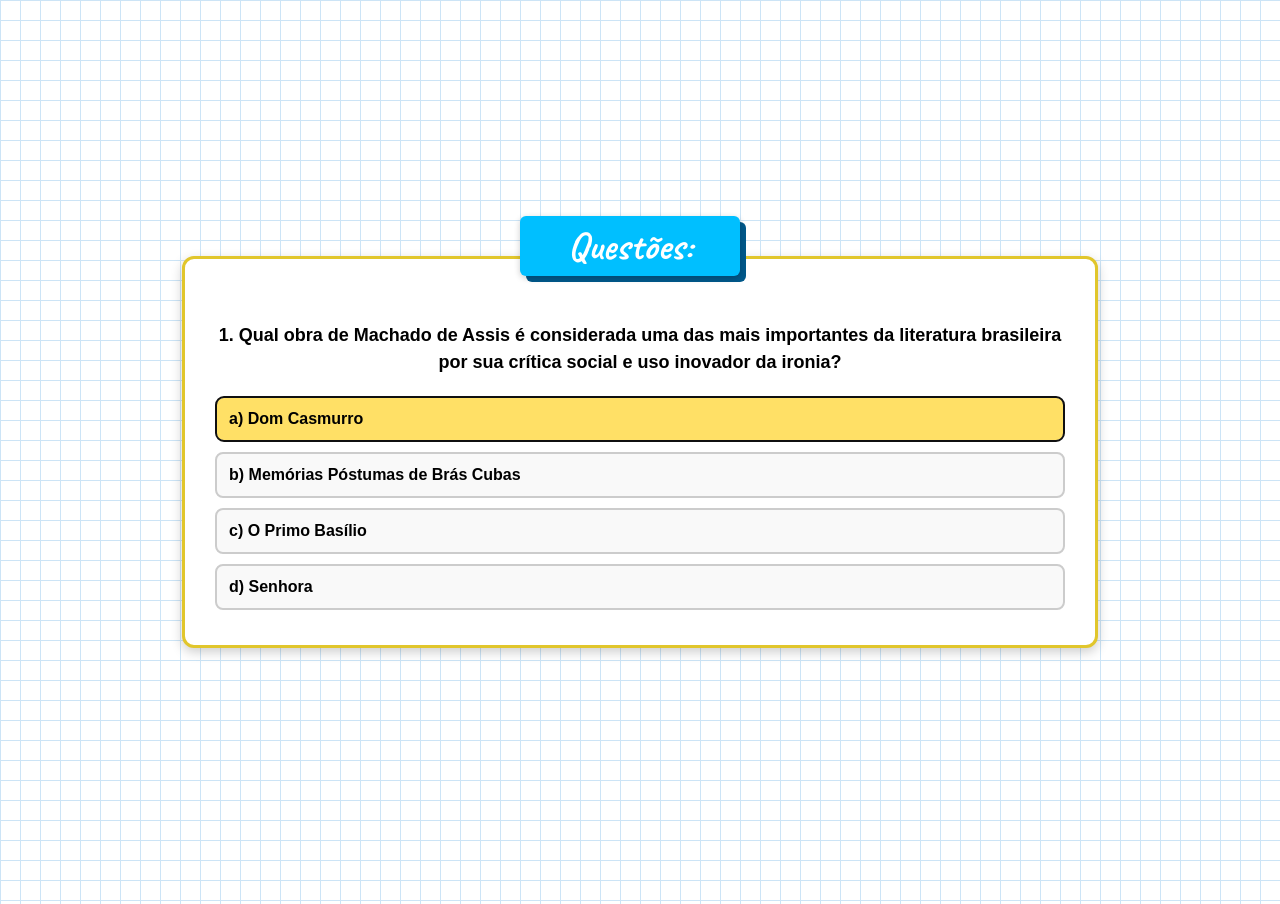
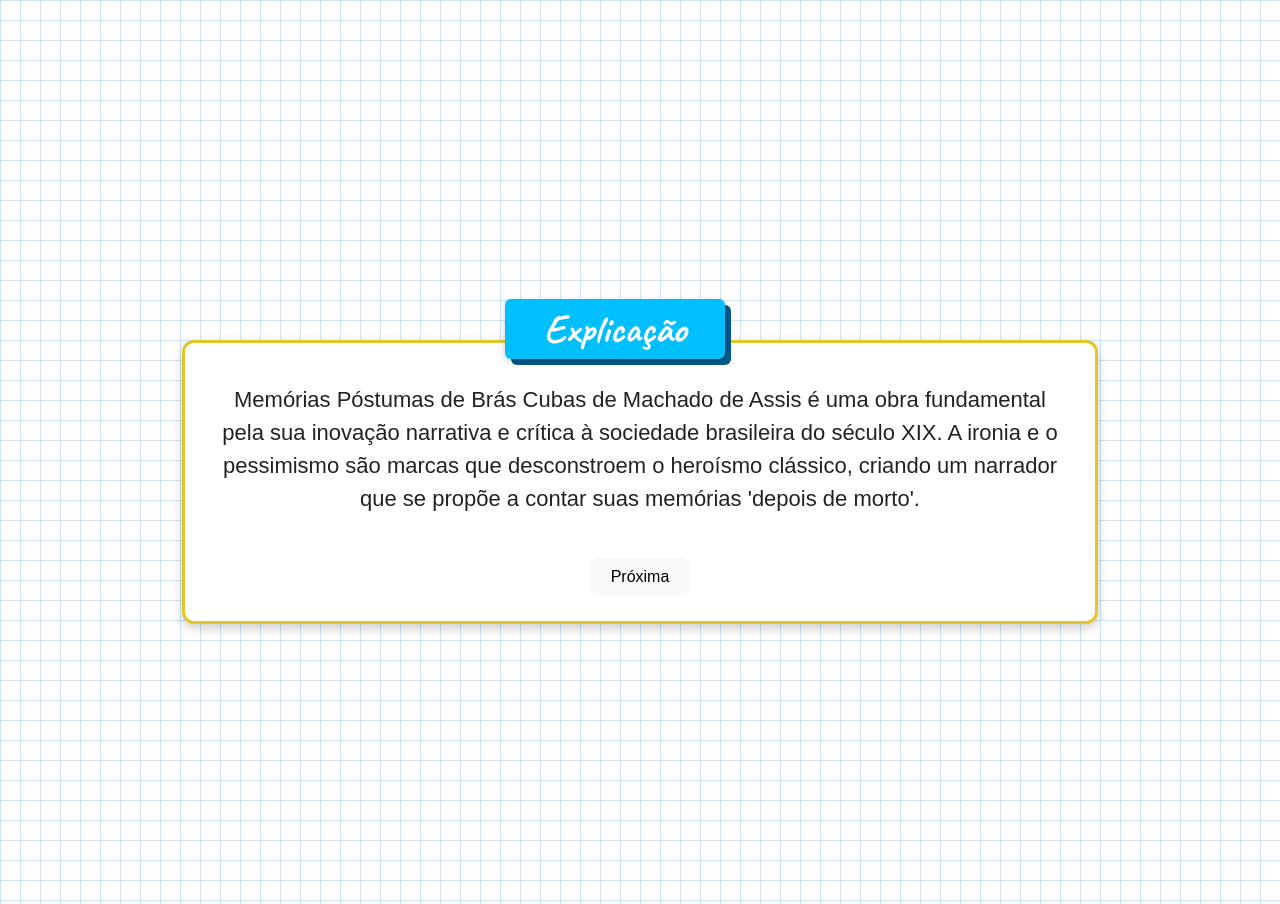
Before and after one commit to Engenharia-Letras/universo-estetico-literario, a React (Vite) app: page / in a window 1280 px wide. Both pictures are taken after a click on the button "a) Dom Casmurro". Built offline with nearby package versions, Linux system fonts and the light colour scheme.

Commit message:
feat: cria cards de explicação e resultado, e adiciona lógica para navegação entre questões

```diff
--- a/src/App.jsx
+++ b/src/App.jsx
@@ -1,12 +1,44 @@
+import { useState } from "react";
+import questions from "./data/questions";
+import QuizCard from "./components/QuizCard";
+import ExplanationCard from "./components/ExplanationCard";
+import QuizResult from "./components/QuizResult";
 import "./App.css";
-import QuizCard from "./components/QuizCard";
 
 function App() {
+  const [current, setCurrent] = useState(0);
+  const [showExplanation, setShowExplanation] = useState(false);
+  const [score, setScore] = useState(0);
+
+  const handleSelect = (selectedIdx) => {
+    if (selectedIdx === questions[current].correctIndex) {
+      setScore((s) => s + 1);
+    }
+    setShowExplanation(true);
+  };
+
+  const handleNext = () => {
+    setShowExplanation(false);
+    setCurrent((c) => c + 1);
+  };
+
+  if (current >= questions.length) {
+    return <QuizResult score={score} total={questions.length} />;
+  }
+
   return (
-    <>
-      <QuizCard />
-    </>
+    <div className="quiz-wrapper">
+      {!showExplanation ? (
+        <QuizCard questionObj={questions[current]} onSelect={handleSelect} />
+      ) : (
+        <ExplanationCard
+          explanation={questions[current].explanation}
+          onNext={handleNext}
+          current={current + 1}
+          total={questions.length}
+        />
+      )}
+    </div>
   );
 }
-
 export default App;
--- /dev/null
+++ b/src/components/ExplanationCard.jsx
@@ -0,0 +1,21 @@
+import QuestionHeader from "./QuestionHeader";
+import "./QuizCard.css";
+
+export default function ExplanationCard({
+  explanation,
+  onNext,
+  current,
+  total,
+}) {
+  return (
+    <div className="quiz-card">
+      <QuestionHeader type="explanation" current={current} total={total} />
+      {/* <h2 className="quiz-question">Explicação</h2> */}
+      <div className="explanation-text">{explanation}</div>
+      <br />
+      <button className="next-btn" onClick={onNext}>
+        Próxima
+      </button>
+    </div>
+  );
+}
--- a/src/components/OptionButton.jsx
+++ b/src/components/OptionButton.jsx
@@ -1,12 +1,8 @@
 import "./OptionButton.css";
 
-export default function OptionButton({ index, text, selected, onSelect }) {
-  const isSelected = selected === index;
+export default function OptionButton({ index, text, onSelect }) {
   return (
-    <button
-      className={`option-button ${isSelected ? "selected" : ""}`}
-      onClick={() => onSelect(index)}
-    >
+    <button className="option-button" onClick={() => onSelect(index)}>
       {text}
     </button>
   );
--- a/src/components/QuestionHeader.css
+++ b/src/components/QuestionHeader.css
@@ -1,10 +1,10 @@
 .header-wrapper {
   position: absolute;
-  top: -40px;
+  top: -44px; /* Para sobrepor o topo do card */
   left: 50%;
   transform: translateX(-50%);
   z-index: 2;
-  width: 240px;
+  width: 270px;
   height: 70px;
   overflow: visible;
 }
--- a/src/components/QuestionHeader.jsx
+++ b/src/components/QuestionHeader.jsx
@@ -1,10 +1,12 @@
 import "./QuestionHeader.css";
 
-export default function QuestionHeader() {
+export default function QuestionHeader({ type }) {
   return (
     <div className="header-wrapper">
       <div className="header-shadow"></div>
-      <div className="header-main">Questões:</div>
+      <div className="header-main">
+        {type === "question" ? `Questão` : `Explicação`}
+      </div>
     </div>
   );
 }
--- a/src/components/QuizCard.css
+++ b/src/components/QuizCard.css
@@ -12,17 +12,26 @@
 }
 
 .quiz-card {
+  position: relative; /* Para o header posicionar em relação a ele */
   background-color: #fff;
   border: 3px solid rgb(225, 198, 44);
   border-radius: 12px;
-  padding: 25px 30px;
+  padding: 40px 30px 25px 30px; /* padding-top maior para não encobrir o texto */
   width: 850px;
   box-shadow: 0 4px 12px rgba(0, 0, 0, 0.2);
   font-family: Arial, sans-serif;
   color: #000;
+  margin-top: 60px; /* Só se quiser dar mais espaço do topo da página */
 }
 
 .quiz-question {
   font-size: 18px;
   margin-bottom: 20px;
 }
+
+.explanation-text {
+  font-size: 22px; /* Altere esse valor para o tamanho que preferir */
+  line-height: 1.5;
+  color: #222; /* Mantenha ou ajuste conforme desejar */
+  margin-bottom: 18px; /* Opcional: espaço abaixo */
+}
--- a/src/components/QuizCard.jsx
+++ b/src/components/QuizCard.jsx
@@ -1,45 +1,15 @@
-import { useState } from "react";
-import "./QuizCard.css";
 import QuestionHeader from "./QuestionHeader";
 import OptionButton from "./OptionButton";
+import "./QuizCard.css";
 
-export default function QuizCard() {
-  const [selected, setSelected] = useState(null);
-
-  const handleSelect = (option) => {
-    setSelected(option);
-  };
-
-  const question =
-    "1. Qual obra de Machado de Assis é considerada uma das mais importantes da literatura brasileira por sua crítica social e uso inovador da ironia?";
-
-  const options = [
-    "a) Dom Casmurro",
-    "b) Memórias Póstumas de Brás Cubas",
-    "c) O Primo Basílio",
-    "d) Senhora",
-  ];
-
+export default function QuizCard({ questionObj, onSelect }) {
   return (
-    <div className="quiz-wrapper">
-      <div className="quiz-content">
-        <QuestionHeader />
-
-        <div className="quiz-card">
-          <br />
-          <h2 className="quiz-question">{question}</h2>
-
-          {options.map((text, index) => (
-            <OptionButton
-              key={index}
-              index={index}
-              text={text}
-              selected={selected}
-              onSelect={handleSelect}
-            />
-          ))}
-        </div>
-      </div>
+    <div className="quiz-card">
+      <QuestionHeader type="question" />
+      <h2 className="quiz-question">{questionObj.question}</h2>
+      {questionObj.options.map((text, idx) => (
+        <OptionButton key={idx} index={idx} text={text} onSelect={onSelect} />
+      ))}
     </div>
   );
 }
--- /dev/null
+++ b/src/components/QuizResult.jsx
@@ -0,0 +1,13 @@
+import "./QuizCard.css";
+
+export default function QuizResult({ score, total }) {
+  return (
+    <div className="quiz-card">
+      <h2 className="quiz-question">Quiz finalizado!</h2>
+      <p>
+        Sua pontuação: <b>{score}</b> de <b>{total}</b>
+      </p>
+      <p>Parabéns por completar o quiz!</p>
+    </div>
+  );
+}
```
